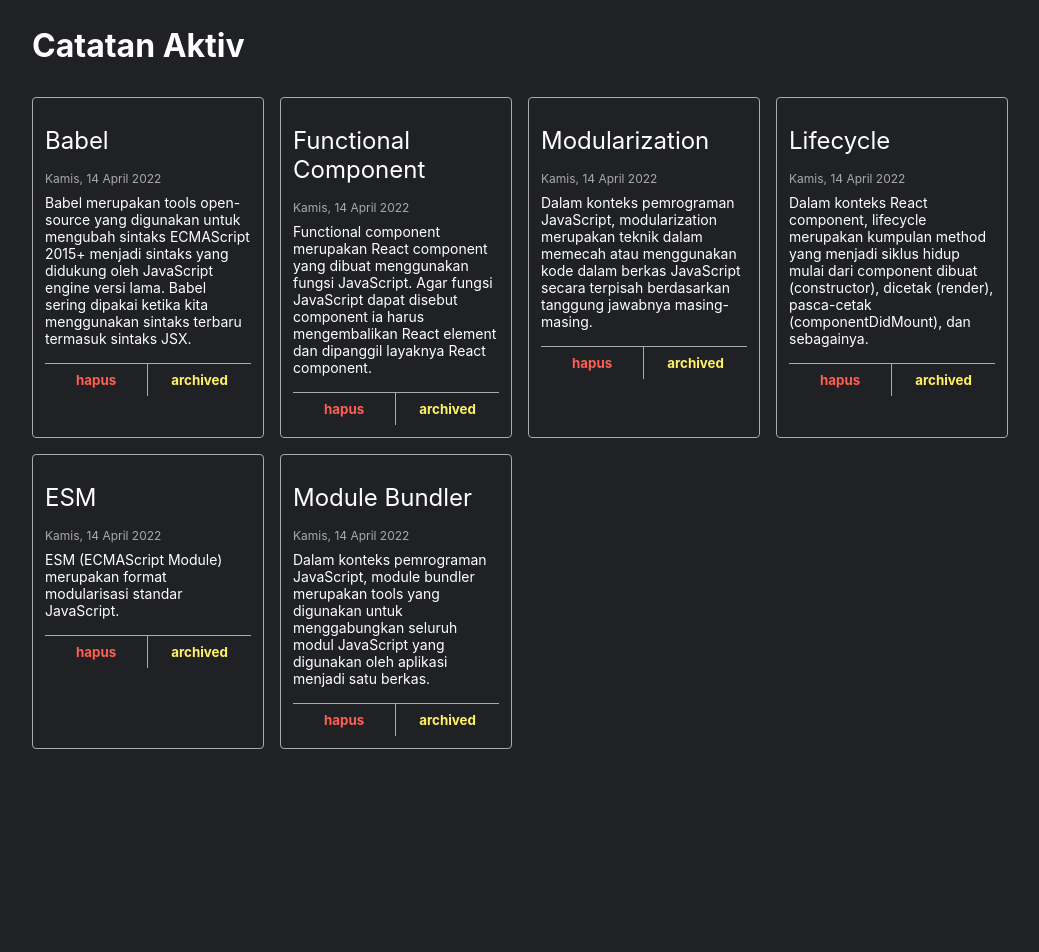
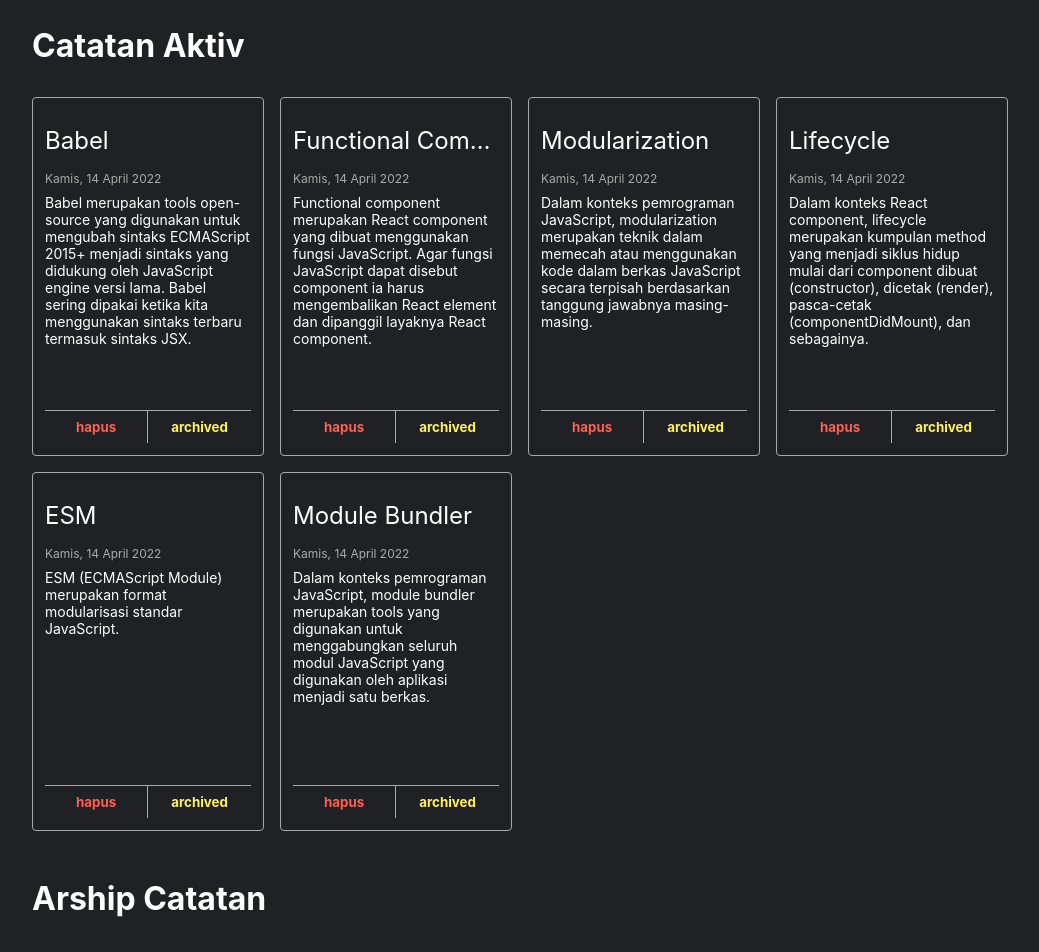
Before and after one commit to iqbalnurrizqi/React-dicoding, a React (Vite) app: page / in a window 1280 px wide. Shown: the part 480-1432 px from the top of the page, without its empty margins (120-1159 px from the left). Before the commit the page ends 1305 px from the top, so only its background shows below. Built offline with nearby package versions, Linux system fonts and the light colour scheme.

Commit message:
update hari ini

```diff
--- a/src/components/AddCatatan.jsx
+++ b/src/components/AddCatatan.jsx
@@ -7,7 +7,6 @@
 export default function AddCatatan() {
     const [notes, setNote]  = useState(getInitialData());
 
-
     function handleSubmitNote (note) {
         setNote([...notes, note ]);
     }
@@ -16,11 +15,15 @@
         setNote(notes.filter((note) => note.id !== id))
     }
 
+    function handleMove (id) {
+        setNote(notes.map((note) => note.id === id ? {...note, archived: !note.archived} : note))
+    }
+
   return (
     <div >
       <Header />
       <InputNote onAddNote={handleSubmitNote} />
-      <Body notes={notes} onRemoveNote={handleRemove} />
+      <Body notes={notes} onRemoveNote={handleRemove} onMoveNote={handleMove}/>
     </div>
   );
 }
@@ -34,7 +37,7 @@
   );
 }
 
-function InputNote({ onAddNote, createdAt}) {
+function InputNote({ onAddNote}) {
     const [title, setTitle] = useState('');
     const [body, setBody] = useState('');
 
@@ -47,7 +50,7 @@
         const newNote = {
             id: Date.now(),
             title,
-            createdAt: showFormattedDate(createdAt),
+            createdAt:new Date(),
             archived: false,
             body,
     }
@@ -64,7 +67,7 @@
       <form className="note-app__body note-input" onSubmit={handleSubmitNote}>
         <h2 className="note-app__title">isi catatan</h2>
         <input type="text" placeholder="title" value={title} onChange={(e) => setTitle(e.target.value)}/>
-        <textarea name="" id="" cols="30" rows="10" placeholder="body" value={body} onChange={(e) => setBody(e.target.value)}>
+        <textarea name="" id="" cols="30" rows="10" placeholder="body" value={body} onChange={(e) => setBody(e.target.value)} >
         </textarea>
         <button>tombol</button>
       </form>
@@ -72,7 +75,7 @@
   );
 }
 
-function Body({notes, onRemoveNote, }) {
+function Body({notes, onRemoveNote, onMoveNote }) {
   return (
     <div className="note-app__body">
       <div className="note">
@@ -80,26 +83,47 @@
       </div>
       <div className="notes-list">
         {notes.map((note) => (
-           <Note note={note} key={note.id} id={note.id} {...note} onRemoveNote={onRemoveNote} />
-
+           <Note note={note} key={note.id} id={note.id} {...note} onRemoveNote={onRemoveNote} onMoveNote={onMoveNote}/>
          ))}
 
       </div>
-
+          <div>
+            <h1>Arship Catatan</h1>
+          </div>
+            <div className="notes-list">
+                {notes.filter((note) => note.archived).map((note) => (
+                <NoteArchive note={note} key={note.id} id={note.id} {...note} onRemoveNote={onRemoveNote} onMoveNote={onMoveNote}/>
+                ))}
+                </div>
     </div>
   );
 }
 
-function Note({note, onRemoveNote,  body, createdAt}) {
+function Note({note, onRemoveNote,  body, createdAt, onMoveNote}) {
     return (
         <div className=" note-item note-item__content" key={note.id}>
-                <h2 className="note-input__title">{note.title}</h2>
+                <h2 className="note-item__title">{note.title}</h2>
                 <p className="note-item__date">{showFormattedDate(createdAt)}</p>
                 <p className="note-item__body">{body}</p>
                 <div className="note-item__action">
                 <button className="note-item__delete-button" onClick={() => onRemoveNote(note.id)}>hapus</button>
-                <button className="note-item__archive-button">archived</button>
+                <button className="note-item__archive-button" onClick={() => onMoveNote(note.id)}>archived</button>
                 </div>
-        </div>
+
+       </div>
     )
 }
+function NoteArchive({note, onRemoveNote,  body, createdAt, onMoveNote}) {
+    return (
+        <div className=" note-item note-item__content" key={note.id}>
+                <h2 className="note-item__title">{note.title}</h2>
+                <p className="note-item__date">{showFormattedDate(createdAt)}</p>
+                <p className="note-item__body">{body}</p>
+                <div className="note-item__action">
+                <button className="note-item__delete-button" onClick={() => onRemoveNote(note.id)}>hapus</button>
+                <button className="note-item__archive-button" onClick={() => onMoveNote(note.id)}>kembali</button>
+                </div>
+
+       </div>
+    )
+}
--- a/src/styles/style.css
+++ b/src/styles/style.css
@@ -131,7 +131,7 @@
 
 .note-item__body {
   font-size: 14px;
-
+  height: 200px;
 }
 
 .note-item__action {
```
